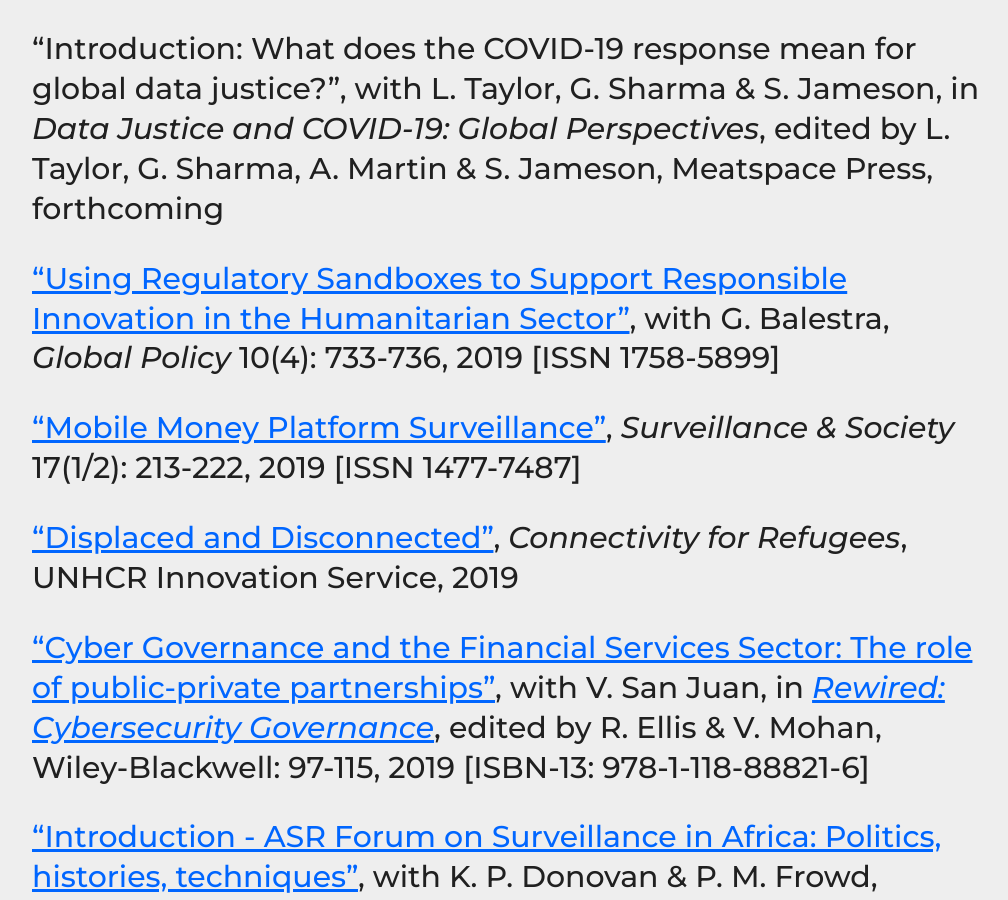
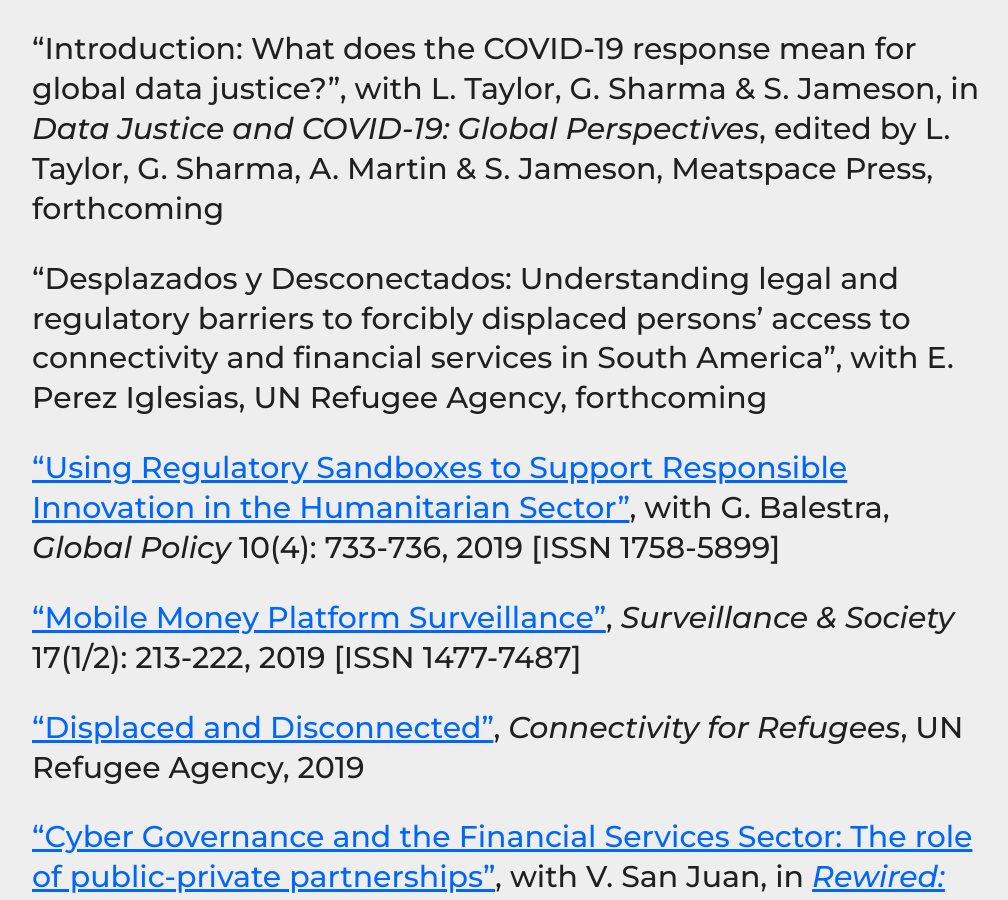
Before and after one commit to haroonalrasheed/641a, a Jekyll site: the page built from select-publications/index.md, in a window 1280 px wide and 900 px high, scrolled down 359 px. Shown: the whole window, without its empty margins (132-1140 px from the left). Built offline with Jekyll 4.4.1, drawn with Linux system fonts in a browser that asks for light colours.

Commit message:
Update index.md

```diff
--- a/select-publications/index.md
+++ b/select-publications/index.md
@@ -9,11 +9,14 @@ _[Contact me](mailto:a.k.martin@alumni.lse.ac.uk) for copies of articles/chapter
 
 "Introduction: What does the COVID-19 response mean for global data justice?", with L. Taylor, G. Sharma & S. Jameson, in *Data Justice and COVID-19: Global Perspectives*, edited by L. Taylor, G. Sharma, A. Martin & S. Jameson, Meatspace Press, forthcoming
 
+"Desplazados y Desconectados: Understanding legal and regulatory barriers to forcibly displaced persons’ access to connectivity
+and financial services in South America", with E. Perez Iglesias, UN Refugee Agency, forthcoming
+
 ["Using Regulatory Sandboxes to Support Responsible Innovation in the Humanitarian Sector"](https://doi.org/10.1111/1758-5899.12729), with G. Balestra, *Global Policy* 10(4): 733-736, 2019 [ISSN 1758-5899]
 
 ["Mobile Money Platform Surveillance"](https://doi.org/10.24908/ss.v17i1/2.12924), *Surveillance & Society* 17(1/2): 213-222, 2019 [ISSN 1477-7487]
 
-["Displaced and Disconnected"](https://www.unhcr.org/innovation/displaced-and-disconnected/), *Connectivity for Refugees*, UNHCR Innovation Service, 2019
+["Displaced and Disconnected"](https://www.unhcr.org/innovation/displaced-and-disconnected/), *Connectivity for Refugees*, UN Refugee Agency, 2019
 
 ["Cyber Governance and the Financial Services Sector: The role of public-private partnerships"](https://sixfouronea.net/CyberGovernanceFSS.pdf), with V. San Juan, in [*Rewired: Cybersecurity Governance*](https://www.wiley.com/en-nl/Rewired%3A+Cybersecurity+Governance+-p-9781118888216), edited by R. Ellis & V. Mohan, Wiley-Blackwell: 97-115, 2019 [ISBN-13: 978-1-118-88821-6]
 
```
